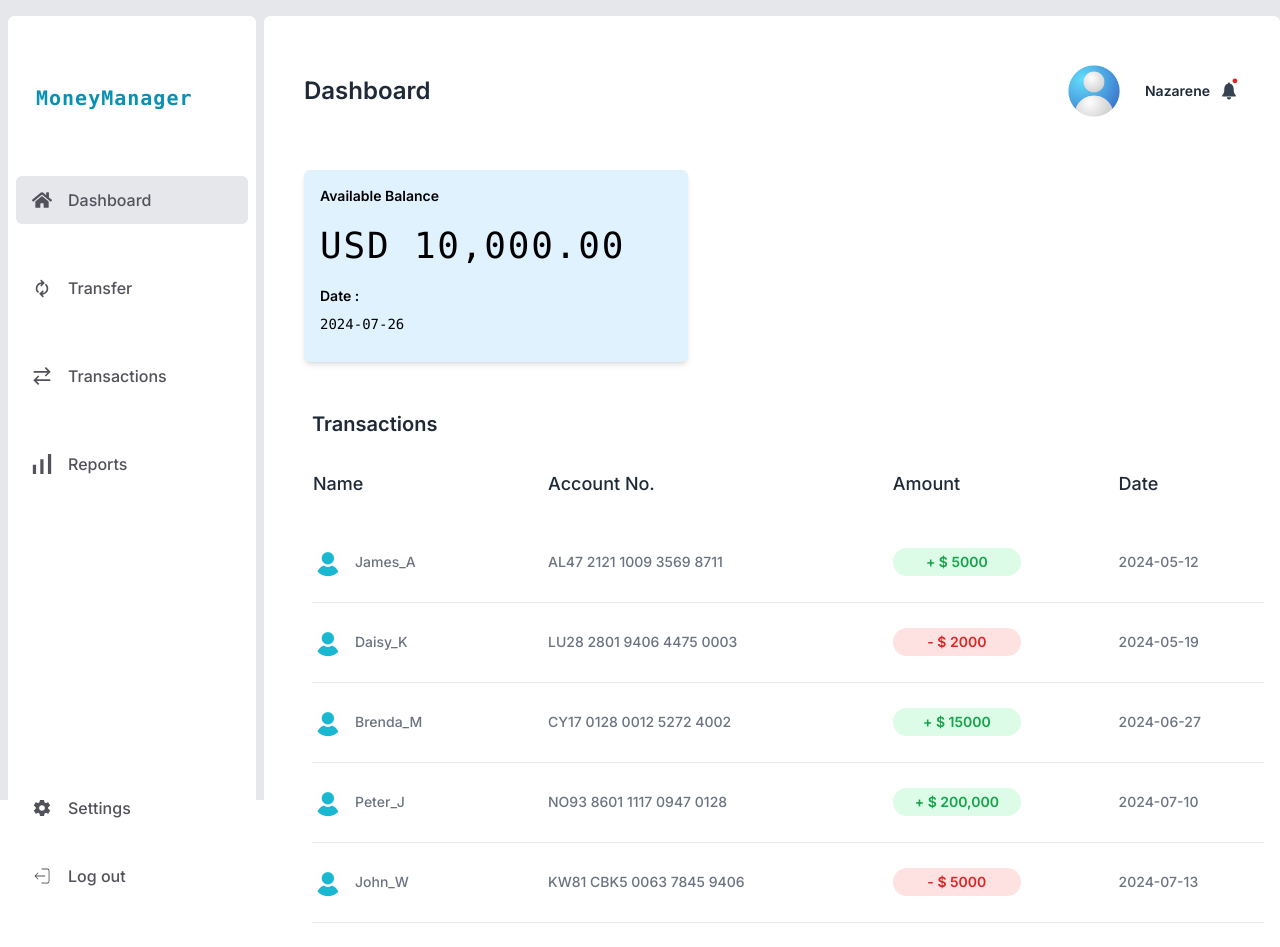
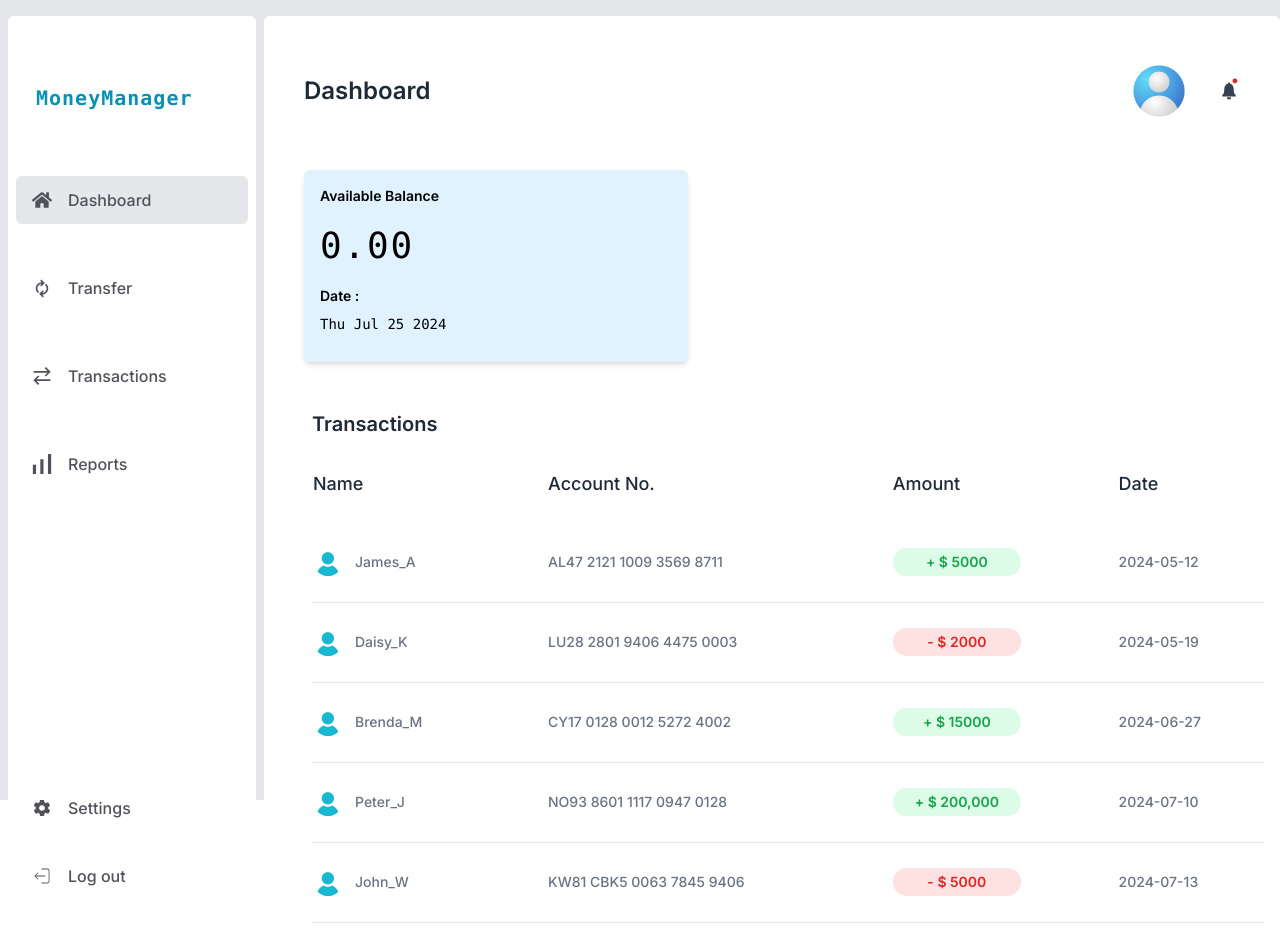
Before and after one commit to nazarenegena/moneymanager, a Next.js app: page /dashboard in a window 1280 px wide. Built offline with nearby package versions, Linux system fonts and the light colour scheme.

Commit message:
account profile updated

```diff
--- a/src/app/dashboard/transfer/page.tsx
+++ b/src/app/dashboard/transfer/page.tsx
@@ -4,10 +4,12 @@ import CashTransactionForm from "@/components/transferSection/CashTransactionFor
 import CheckingAmountCard from "@/components/transferSection/CheckingAmountCard";
 import TransferMoneyForm from "@/components/transferSection/TransferMoneyForm";
 import Modal from "@/components/transferSection/Modal";
+import { useBankAccount } from "@/context/bankAccountContext";
 
 export default function Page() {
   const [isOpen, setIsOpen] = useState<boolean>(false);
   const [transactionType, setTransactionType] = useState("");
+  // const {balance, setBalance,deposit,withdraw } = useBankAccount
 
   const buttonStyles =
     "text-white w-56 h-10 rounded-md cursor-pointer text-md shadow-md";
--- a/src/components/accountform/CreateBankAccountForm.tsx
+++ b/src/components/accountform/CreateBankAccountForm.tsx
@@ -25,6 +25,8 @@ const CreateBankAccountForm = (props: Props) => {
 
   const handleSubmit = (event: React.FormEvent) => {
     event.preventDefault();
+
+    if (accountHolder && country && currency && accountNumber) {
       setAccountDetails({
         accountHolder,
         country,
@@ -32,17 +34,17 @@ const CreateBankAccountForm = (props: Props) => {
         accountNumber,
       });
 
-    if (accountDetails?.accountNumber) {
       router.push("/dashboard");
     } else {
       console.log("fill values");
     }
+
+    // Clear the form
     setAccountHolder("");
     setCountry("");
     setCurrency("");
     setAccountNumber("");
   };
-  console.log(accountDetails, "the data ?");
 
   return (
     <div className="flex flex-col justify-center relative">
--- a/src/components/dashboardSection/AccountBalanceCard.tsx
+++ b/src/components/dashboardSection/AccountBalanceCard.tsx
@@ -1,17 +1,27 @@
+"use client";
+
 import React from "react";
+import { useState } from "react";
+
+import { useBankAccount } from "@/context/bankAccountContext";
 
 type Props = {};
 
 const AccountBalanceCard = (props: Props) => {
+  const [date] = useState<Date>(new Date());
+
+  const { accountDetails, balance, setBalance } = useBankAccount();
+
   return (
     <div className="bg-sky-100 w-96 h-48 rounded-md p-4 shadow-md">
       {" "}
       <p className="text-sm font-semibold">Available Balance</p>
       <p className="text-4xl font-mono tracking-wider font-medium mt-5 ">
-        USD 10,000.00
+        {accountDetails?.currency} <span>{balance.toFixed(2)}</span>
       </p>
       <div className="mt-5 text-sm font-semibold">
-        Date :<p className="mt-2 font-mono font-medium"> 2024-07-26</p>
+        Date :
+        <p className="mt-2 font-mono font-medium"> {date.toDateString()}</p>
       </div>
     </div>
   );
--- a/src/components/dashboardSection/Profile.tsx
+++ b/src/components/dashboardSection/Profile.tsx
@@ -3,16 +3,20 @@
 import React from "react";
 import avatarImg from "@/app/assets/avatar-img.jpg";
 import { IoIosNotifications } from "react-icons/io";
+import { useBankAccount } from "@/context/bankAccountContext";
 
 import Image from "next/image";
 
 type Props = {};
 
 const Profile = (props: Props) => {
+  const { accountDetails } = useBankAccount();
   return (
     <div className="flex justify-center items-center mr-6">
       <Image src={avatarImg} alt="avatar-img" width={70} className="mr-4" />
-      <p className="text-sm font-semibold text-gray-800 mr-2">Nazarene</p>
+      <p className="text-md font-semibold text-gray-800 mr-2">
+        {accountDetails?.accountHolder}
+      </p>
       <div className="relative">
         <p className="text-red-600 text-4xl absolute bottom-3 right-2">.</p>
         <IoIosNotifications size={22} fill="#374151" className="mr-2" />
--- a/src/components/transferSection/CheckingAmountCard.tsx
+++ b/src/components/transferSection/CheckingAmountCard.tsx
@@ -1,8 +1,13 @@
-import React from "react";
+"use client";
+
+import { useState } from "react";
+import { useBankAccount } from "@/context/bankAccountContext";
 
 type Props = {};
 
 const CheckingAmountCard = (props: Props) => {
+  const { balance, accountDetails, setBalance } = useBankAccount();
+  const [date, setDate] = useState<Date>(new Date());
   return (
     <div className="bg-black/95 w-[30rem] h-[30rem] rounded-md p-4 shadow-lg mt-12">
       {" "}
@@ -11,23 +16,25 @@ const CheckingAmountCard = (props: Props) => {
       </p>
       <p className="mt-10 text-md font-normal text-gray-400">Balance</p>
       <p className="text-4xl text-cyan-600 font-mono tracking-wider font-medium mt-6 ">
-        USD 10,000.00
+        {accountDetails?.currency} <span>{balance.toFixed(2)}</span>
       </p>
       {/* <hr className="bg-black mt-5" /> */}
       <div className="bg-gray-500 w-full h-0.5 mt-5"></div>
       <div>
-        <p className="text-gray-400 font-medium mt-5">IBAN</p>
+        <p className="text-gray-400 font-medium mt-5">IBAN Account</p>
         <p className="text-gray-300 mt-2 font-bold tracking-wider">
-          AB11 0000 0000 1111 1111
+          {accountDetails?.accountNumber}
         </p>
         <p className="text-gray-400 mt-5 font-medium">Account Holder</p>
         <p className="text-gray-300 mt-2 font-bold tracking-wider">
-          Nazarene Gena
+          {accountDetails?.accountHolder}
         </p>
       </div>
       <div className="mt-5 text-sm font-semibold text-gray-400">
         Date :
-        <p className="mt-2 font-mono font-medium text-gray-300"> 2024-07-26</p>
+        <p className="mt-2 font-mono font-medium text-gray-300">
+          {date.toDateString()}
+        </p>
       </div>
     </div>
   );
--- a/src/context/bankAccountContext.tsx
+++ b/src/context/bankAccountContext.tsx
@@ -12,10 +12,10 @@ interface BankAccountDetails {
 
 interface BankAccountContextType {
   balance: number;
+  accountDetails: BankAccountDetails | null;
   setBalance: (balance: number) => void;
   deposit: (amount: number) => void;
   withdraw: (amount: number) => void;
-  accountDetails: BankAccountDetails | null;
   setAccountDetails: (details: BankAccountDetails) => void;
 }
 
@@ -35,9 +35,7 @@ interface BankAccountProviderProps {
   children: ReactNode;
 }
 
-export const BankAccountProvider: React.FC<BankAccountProviderProps> = ({
-  children,
-}) => {
+export const BankAccountProvider = ({ children }: BankAccountProviderProps) => {
   const [balance, setBalance] = useState<number>(0);
   const [accountDetails, setAccountDetails] =
     useState<BankAccountDetails | null>(null);
```
Lines whose indentation alone changed are shown as unchanged.
